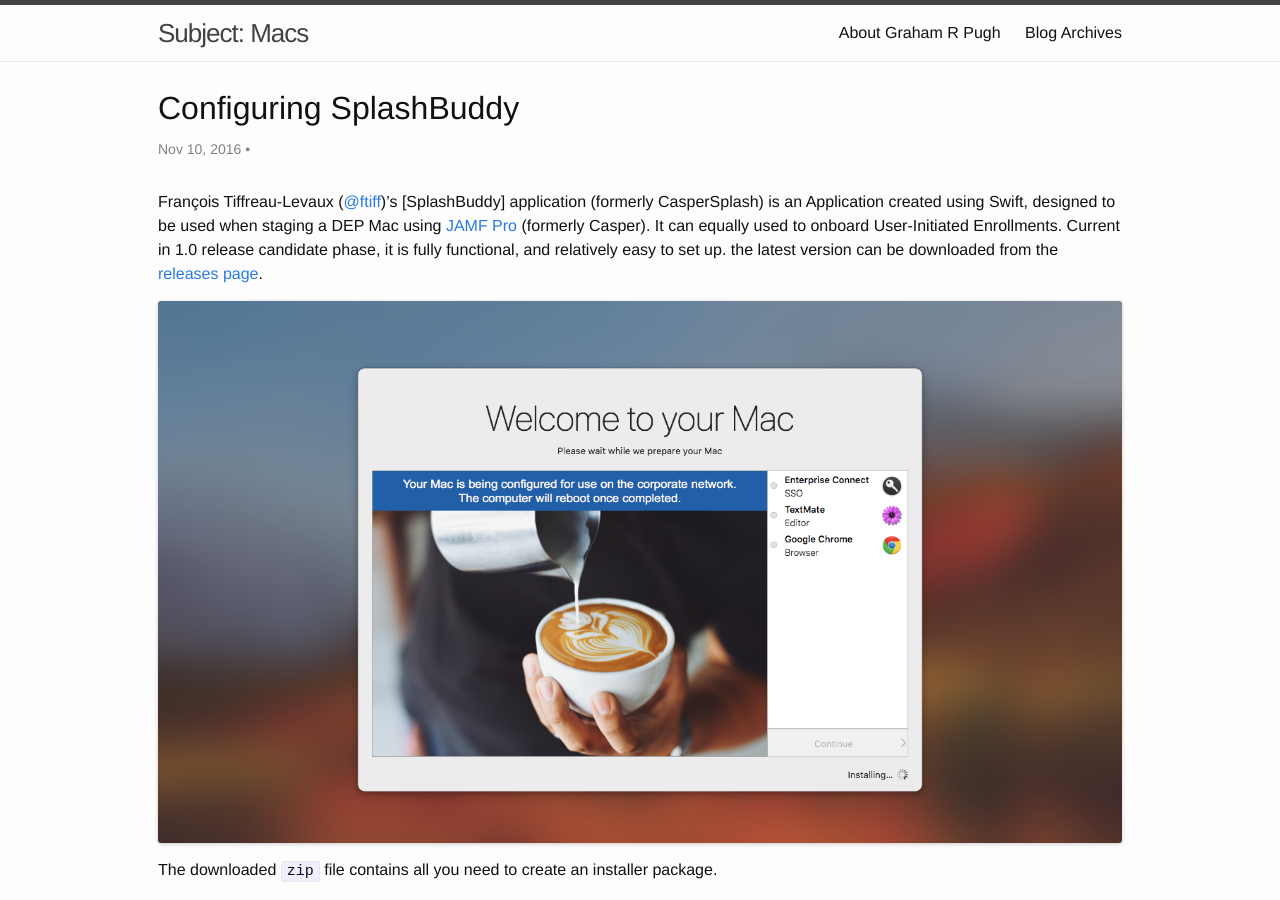
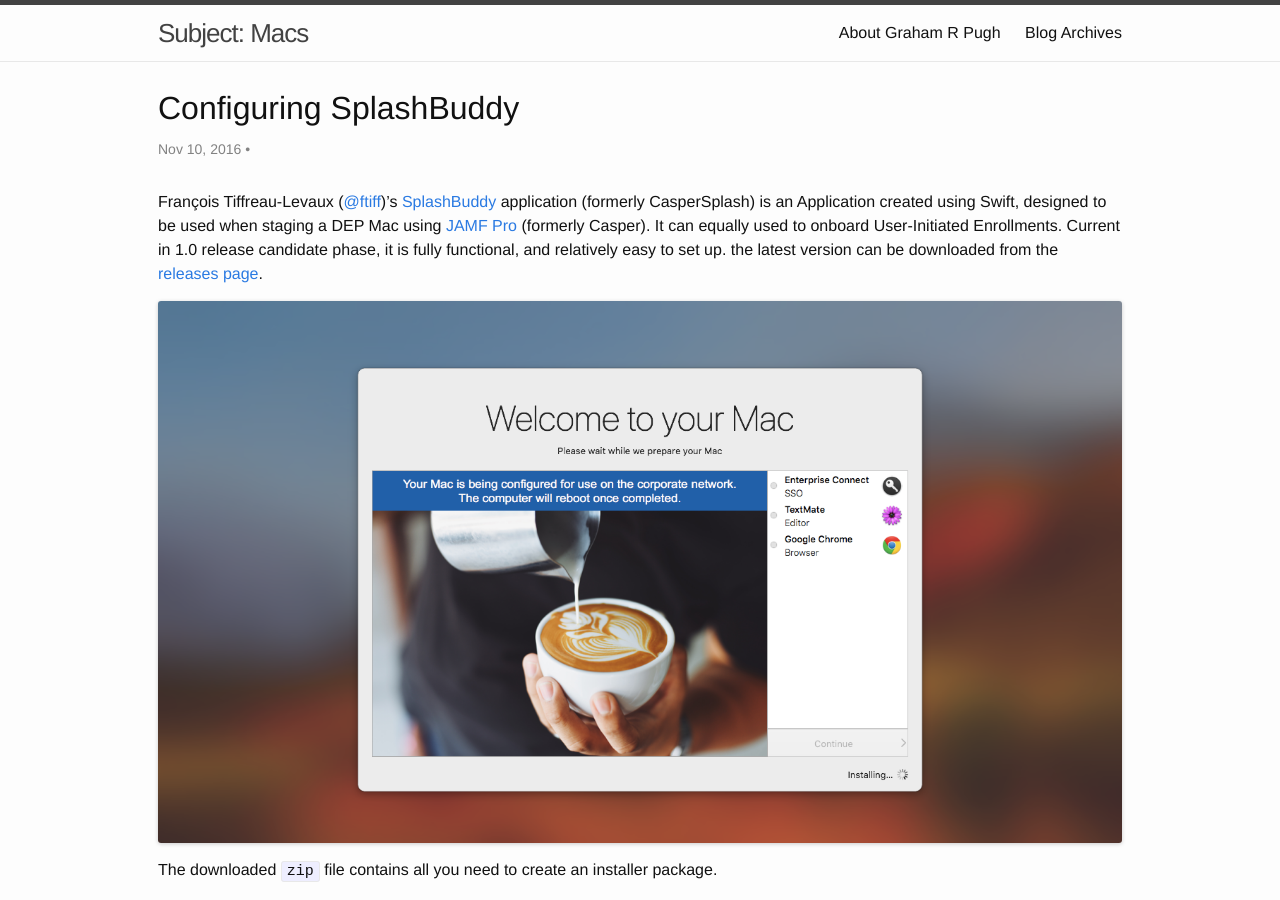
Before and after one commit to grahampugh/grahampugh.github.io, a Jekyll site: the page built from _posts/2016-11-10-casper-splash.md, in a window 1280 px wide and 900 px high. Built offline with Jekyll 4.4.1, drawn with Linux system fonts in a browser that asks for light colours; comment, search, counter and statistics services are not loaded; part of the change alters nothing that is shown.

```diff
--- a/_includes/urls.md
+++ b/_includes/urls.md
@@ -17,7 +17,7 @@
 [BitBucket]: https://bitbucket.org
 [BSDPy]: https://bitbucket.org/bruienne/bsdpy
 [Bushel]: https://www.bushel.com"
-[CasperSplash]: https://github.com/ftiff/CasperSplash
+[SplashBuddy]: https://github.com/ftiff/SplashBuddy
 [check_local_admin]: https://github.com/grahampugh/osx-scripts/tree/master/check_local_admin
 [Crypt]: https://github.com/grahamgilbert/Crypt
 [DeployStudio]: http://www.deploystudio.com
```
